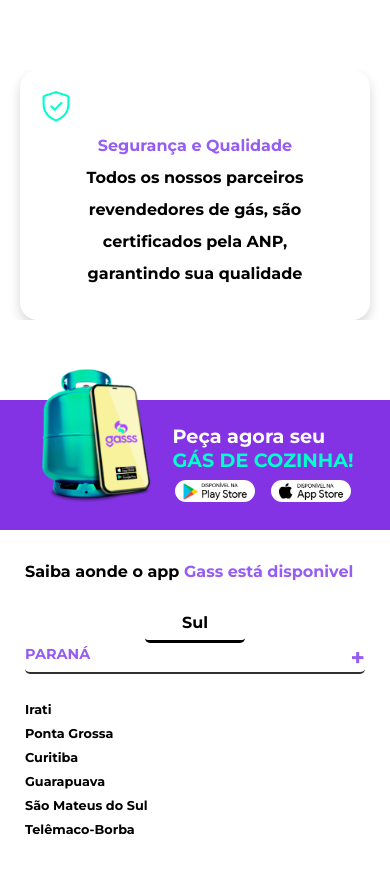
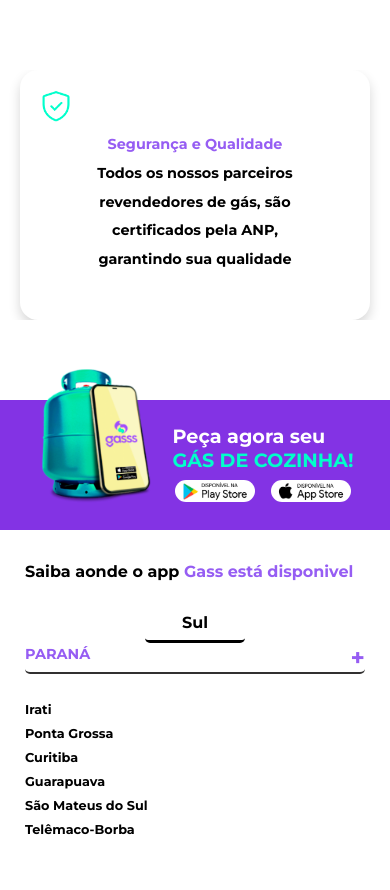
Before and after one commit to Rennangmacarini/ProjetoG-s, a Next.js app: page / in a window 390 px wide. Shown: the part 1480-2370 px from the top of the page. Built offline with nearby package versions, Linux system fonts and the light colour scheme.

Commit message:
atualizando

```diff
--- a/src/Components/Main/styles.module.css
+++ b/src/Components/Main/styles.module.css
@@ -210,8 +210,8 @@
     }
 
     .card h2 {
-        font-size: 1rem;
-        line-height: 2rem;
+        font-size: 0.9rem;
+        line-height: 1.8rem;
     }
 
     .card {
```
